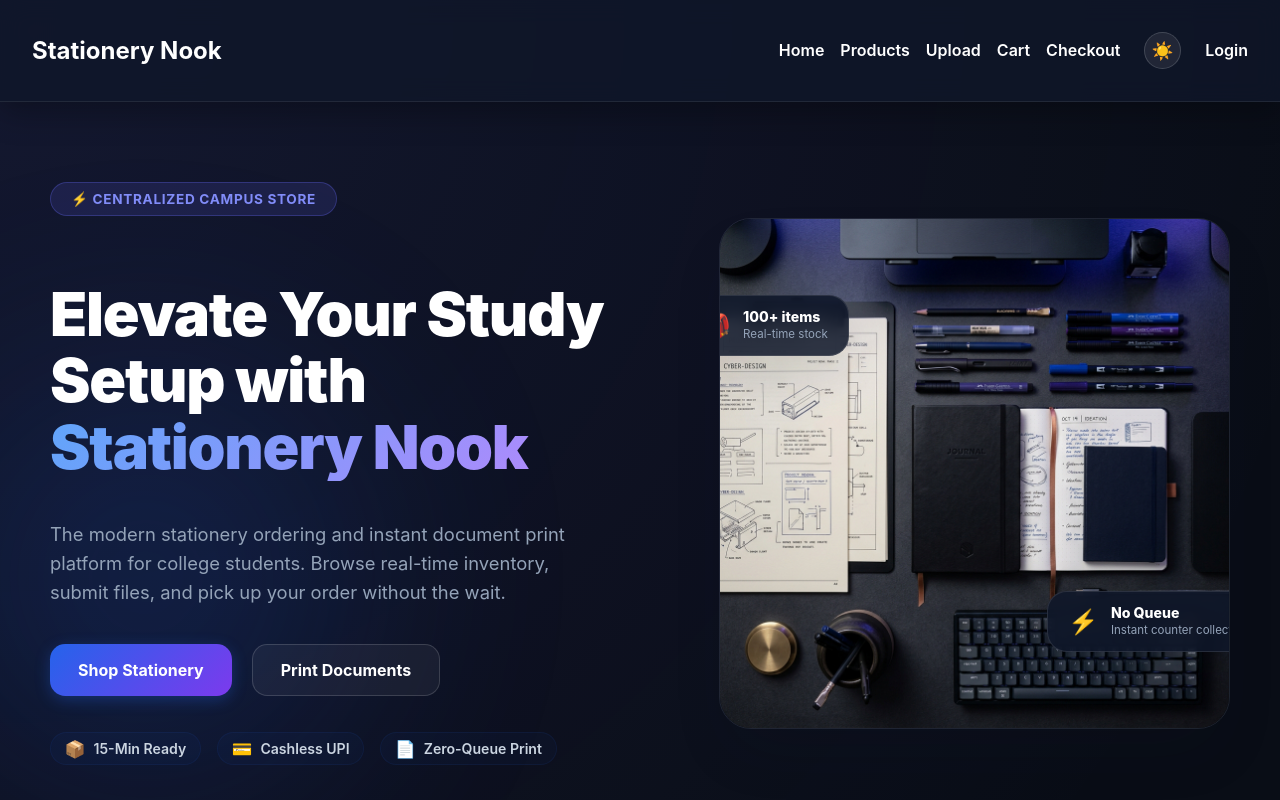
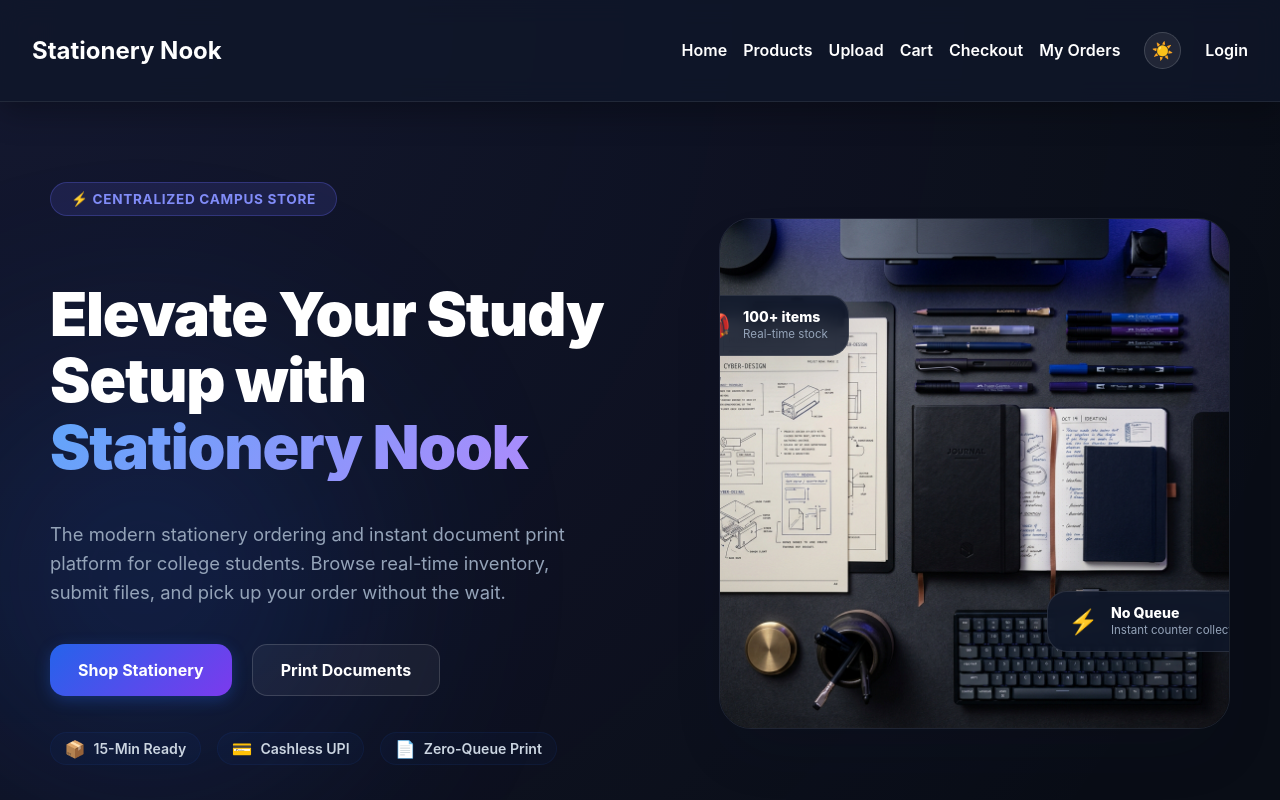
Before and after one commit to kritikat07/Stationery-Nook, a React (Vite) app: page / in a window 1280 px wide. Shown: the top 800 px of the page. Built offline with nearby package versions, Linux system fonts and the light colour scheme; no server answers.

Commit message:
Always display Orders link in navigation bar: label it dynamically as All Orders for owners and My Orders for students

```diff
--- a/components/Navbar.jsx
+++ b/components/Navbar.jsx
@@ -32,8 +32,10 @@ function Navbar() {
         <Link to="/upload" className="navbar-link">Upload</Link>
         <Link to="/cart" className="navbar-link">Cart{itemCount > 0 ? ` (${itemCount})` : ""}</Link>
         <Link to="/checkout" className="navbar-link">Checkout</Link>
-        {user && (
-          <Link to="/orders" className="navbar-link">Orders</Link>
+        {user?.role === "owner" ? (
+          <Link to="/orders" className="navbar-link">All Orders</Link>
+        ) : (
+          <Link to="/orders" className="navbar-link">My Orders</Link>
         )}
         {user?.role === "owner" && (
           <Link to="/customers" className="navbar-link">Customers</Link>
```
